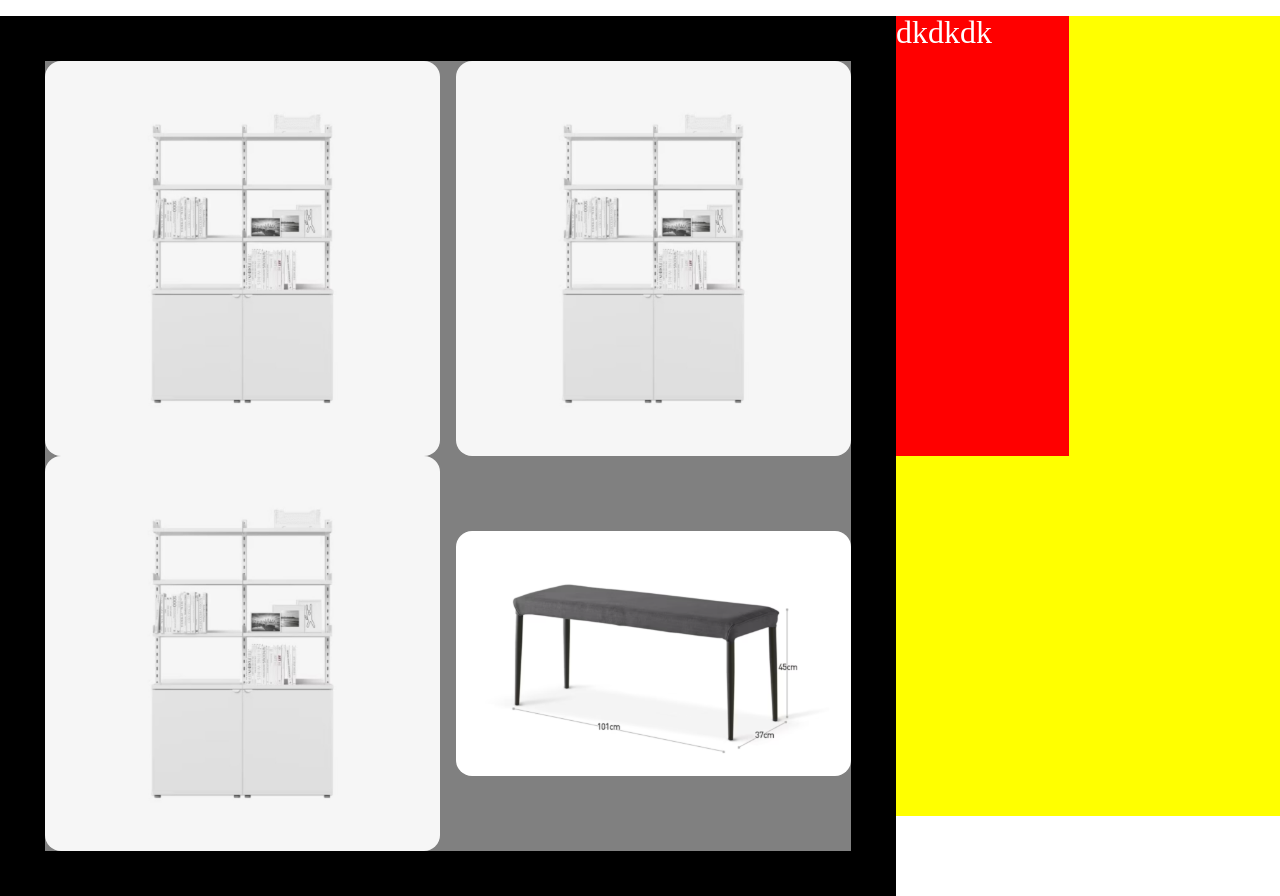
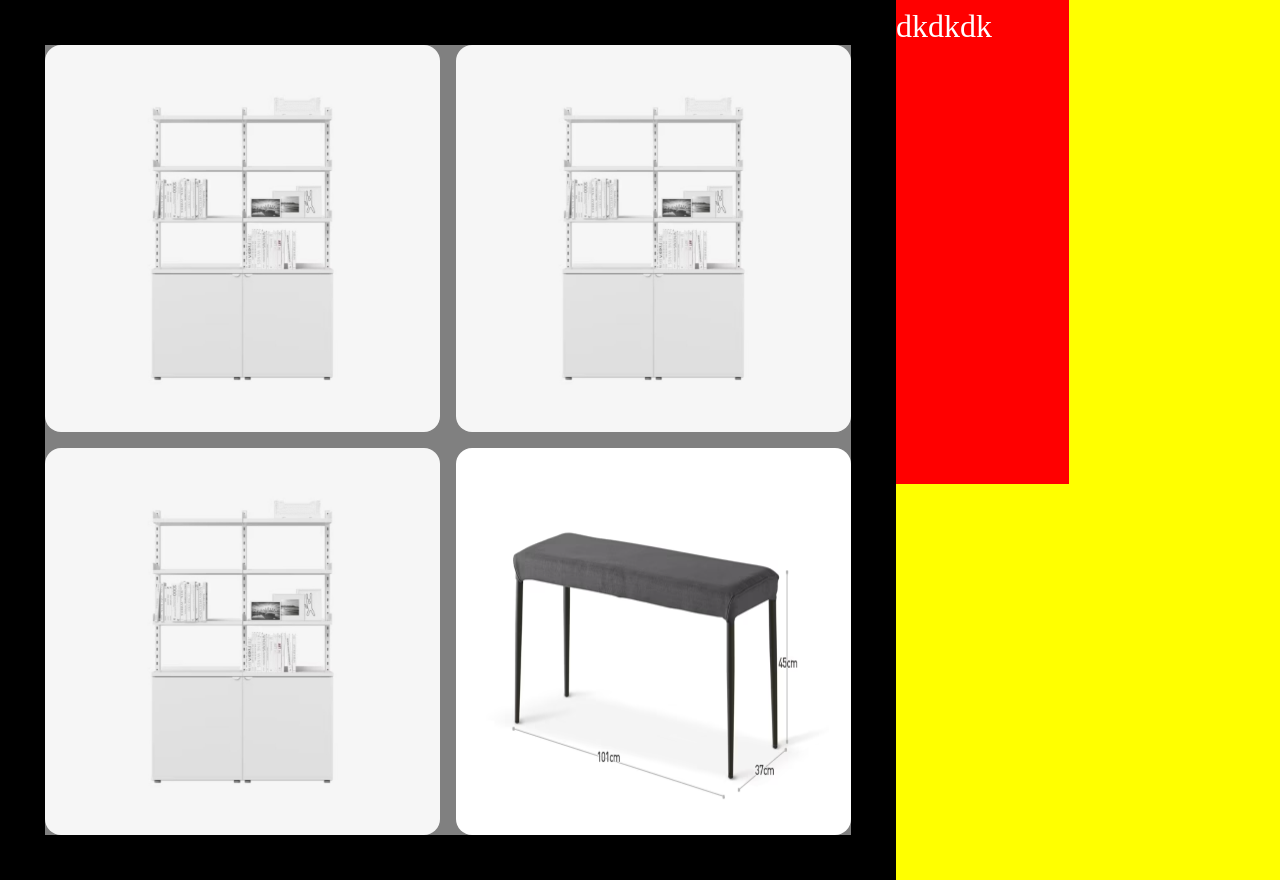
Before and after one commit to wecode-bootcamp-korea/48-2nd-5ronaminC-frontend, a React (Create React App) app: page /product-detail in a window 1280 px wide. Built offline with nearby package versions, Linux system fonts and the light colour scheme.

Commit message:
디테일 페이지 계속 진행

```diff
--- a/src/pages/ProductDetail/ProductDetail.jsx
+++ b/src/pages/ProductDetail/ProductDetail.jsx
@@ -12,10 +12,9 @@ const ProductDetail = () => {
   return (
     <>
       {/* <Nav /> */}
-      <h1>제품 상세 페이지</h1>
       <div className="productInfo">
         <div className="productDetailAll">
-          <div className="poductImages">
+          <div className="productImages">
             <ProductImages />
           </div>
           <div className="productDetail">
--- a/src/pages/ProductDetail/ProductDetail.scss
+++ b/src/pages/ProductDetail/ProductDetail.scss
@@ -1,28 +1,23 @@
-#root > h1 {
-  visibility: hidden;
-}
-
 .productInfo {
   display: flex;
 
   .productDetailAll {
     display: flex;
     width: 70%;
-    height: 100%;
     background-color: black;
 
-    .poductImages {
+    .productImages {
       display: flex;
-      height: 70%;
     }
+
     .productDetail {
       display: flex;
     }
   }
+
   .productName {
     display: flex;
     width: 30%;
-    height: 100vh;
     background-color: yellow;
   }
 }
--- a/src/pages/ProductDetail/components/ProductImages.scss
+++ b/src/pages/ProductDetail/components/ProductImages.scss
@@ -3,8 +3,6 @@
   flex-wrap: wrap;
   justify-content: space-between;
   align-content: space-between;
-  width: 100%;
-  height: 100%;
   background-color: gray;
   margin: 5%;
   align-items: center;
--- a/src/style/common.scss
+++ b/src/style/common.scss
@@ -11,10 +11,5 @@
 }
 
 #root {
-  width: 100%;
   min-width: 556px;
-  height: 100%;
-
-  display: flex;
-  flex-direction: column;
 }
```
